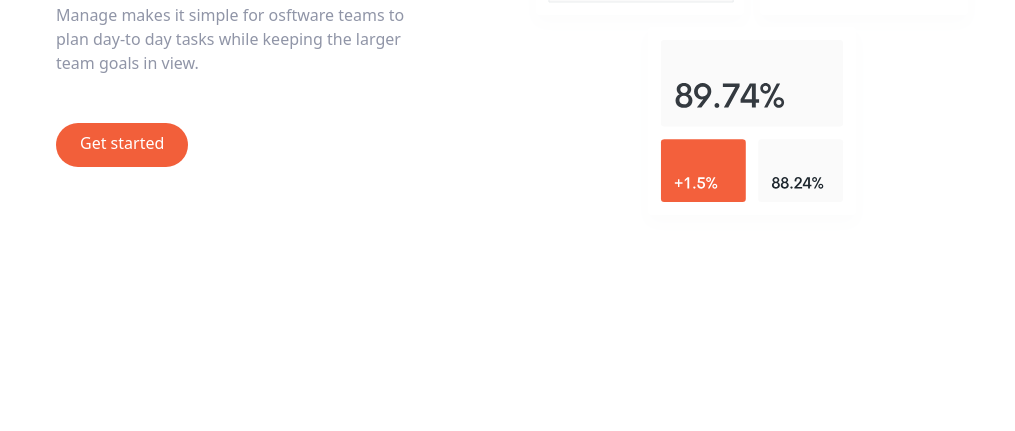
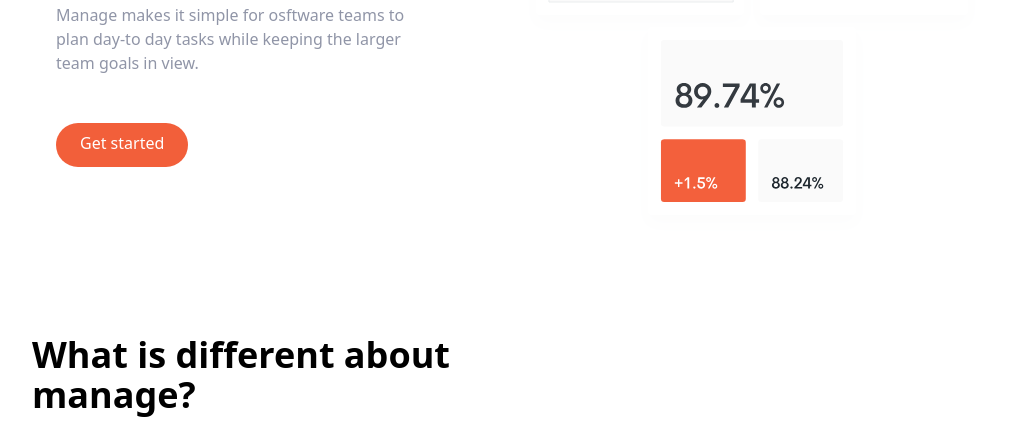
Before and after one commit to Tinady/Tailwind-css, a website: page index.html in a window 1280 px wide. Shown: the part 369-800 px from the top of the page, without its empty margins (120-1135 px from the left). Drawn offline with Linux system fonts and the light colour scheme; files whose address does not match are found by name.

Commit message:
Update index.html

```diff
--- a/index.html
+++ b/index.html
@@ -65,5 +65,24 @@ text-darkGrayishBlue md:text-left">
     </div>
 </section>
 
+<!--Feautures-->
+<section id="features">
+    <div class="container flex flex-col px-4 mx-auto
+    mt-10 space-y-12 md:space-y-0 md:flex-row">
+   <!--whats different-->
+    <div class="flex flex-col spce-y-12 md:w-1/2">
+    <h2 class="max-w-md text-4xl font-bold text-ceneter
+     md:text-left">
+     What is different about manage?
+    </h2>
+    </div>
+    <!--numbered list-->
+    <div>
+
+    </div>
+
+    </div>
+</section>
+
 </body>
 </html>
```
